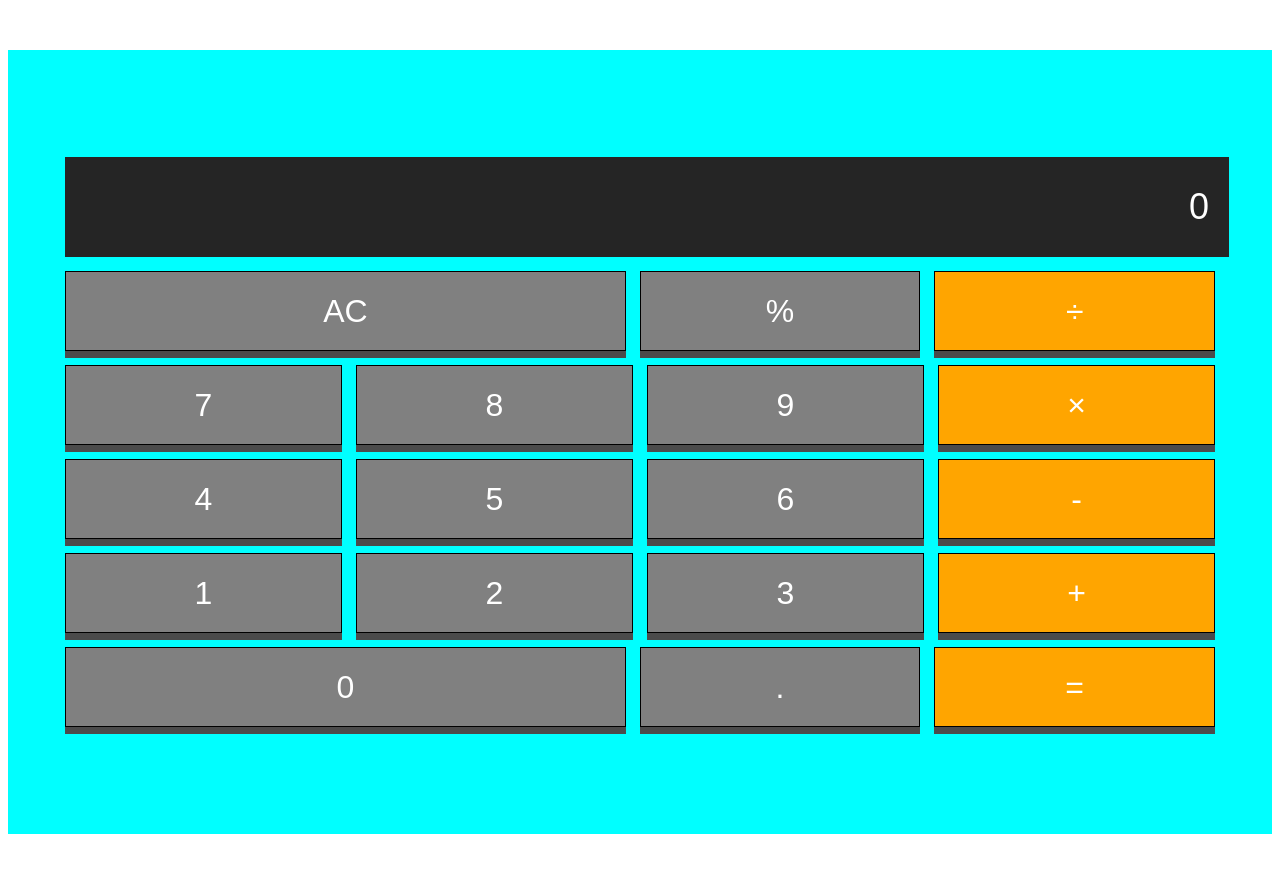
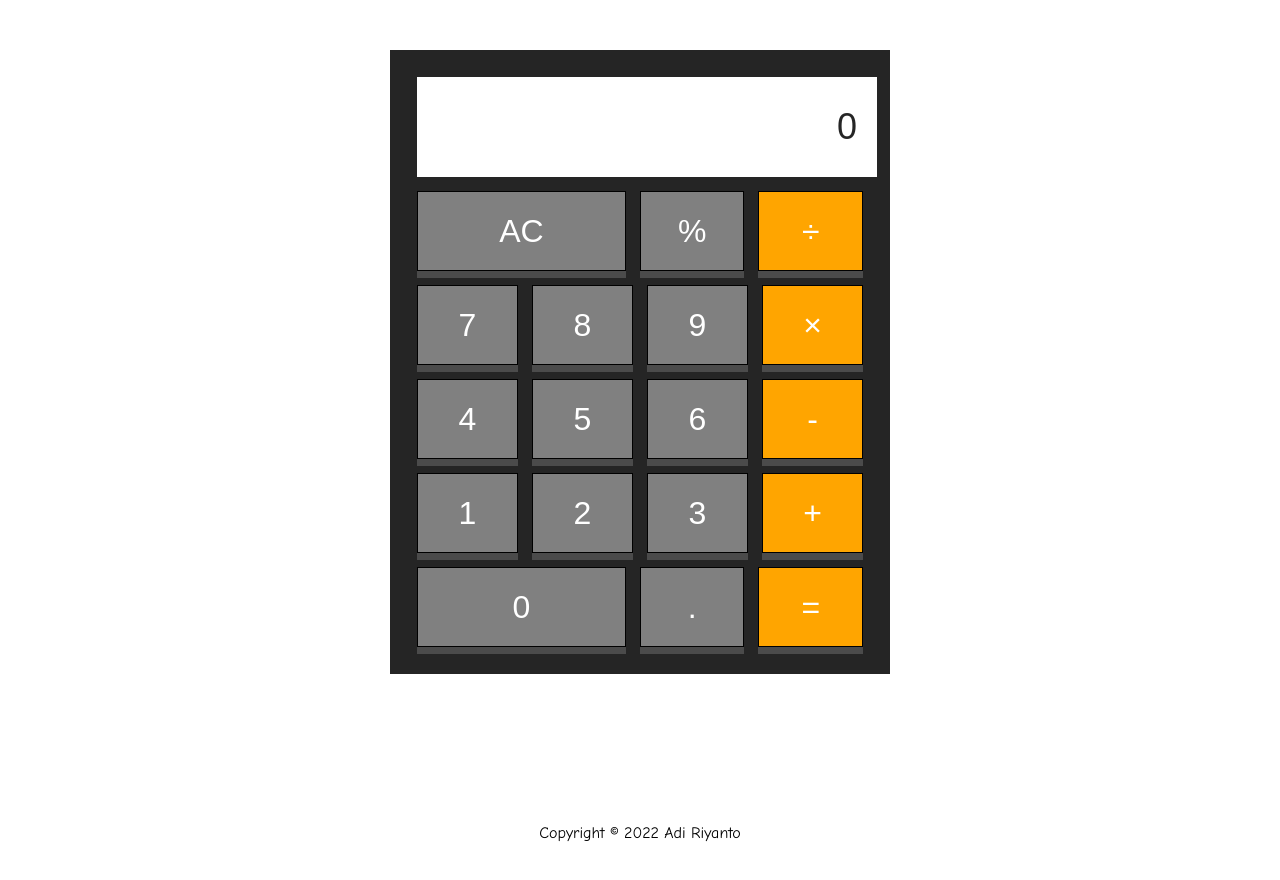
Before and after one commit to siyaga/siyaga.github.io, a plain HTML site: page index.html in a window 1280 px wide. After the commit the page ends 842 px from the top, so only its background shows below. Drawn offline with Linux system fonts and the light colour scheme.

Commit message:
fixed color

```diff
--- a/index.html
+++ b/index.html
@@ -11,7 +11,6 @@
 </head>
 
 <body>
-
     <div class="calculator">
         <input type="text" class="calculator-screen" value="0" disabled/>
         <div class="calculator-keys">
@@ -45,6 +44,11 @@
             </div>
         </div>
     </div>
+    <footer>
+        <div class="footer">
+            Copyright © 2022 Adi Riyanto
+        </div>
+    </footer>
 
     <script src="calcu_fung.js" type="text/javascript"></script>
 
--- a/layout.css
+++ b/layout.css
@@ -1,20 +1,27 @@
+*{
+    margin: 0;
+    padding: 0;
+    box-sizing: border-box;
+}
+body{
+    font-family: 'Comic Sans MS', Comic, cursive;
+}
 .calculator{
     text-align: center;
     margin: 50px auto;
-    padding-top: 100px;
-    padding-left: 50px;
-    padding-right: 50px;
-    padding-bottom: 100px;
+    padding: 20px;
+    max-width: 500px;
+    height: auto;
     align-items: center;
-    background-color: aqua;
+    background-color: #252525;
     border-radius: 2px solid #252525;
 }
 
 .calculator-screen{
     width: 100%;
     height: 100px;
-    background-color: #252525;
-    color: #fff;
+    background-color: #fff;
+    color: #252525;
     text-align: right;
     font-size: 36px;
     border: none;
@@ -63,3 +70,7 @@ button:active{
   position:relative;
   top:7px;
 }
+.footer {
+    margin-top: 150px;
+    text-align: center;
+}
```
Also changed, not shown: calcu_fung.js (line endings or trailing spaces).
